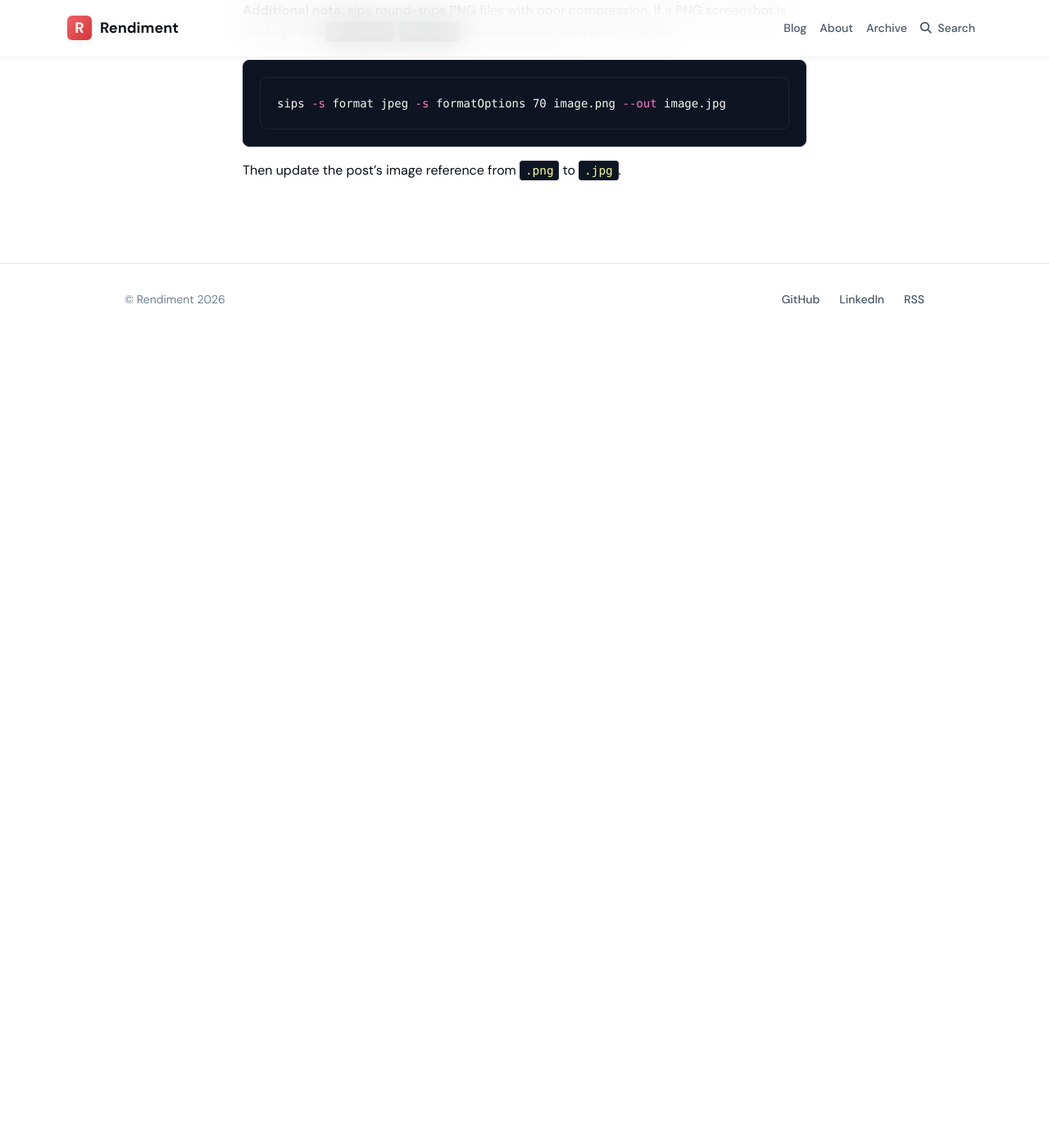
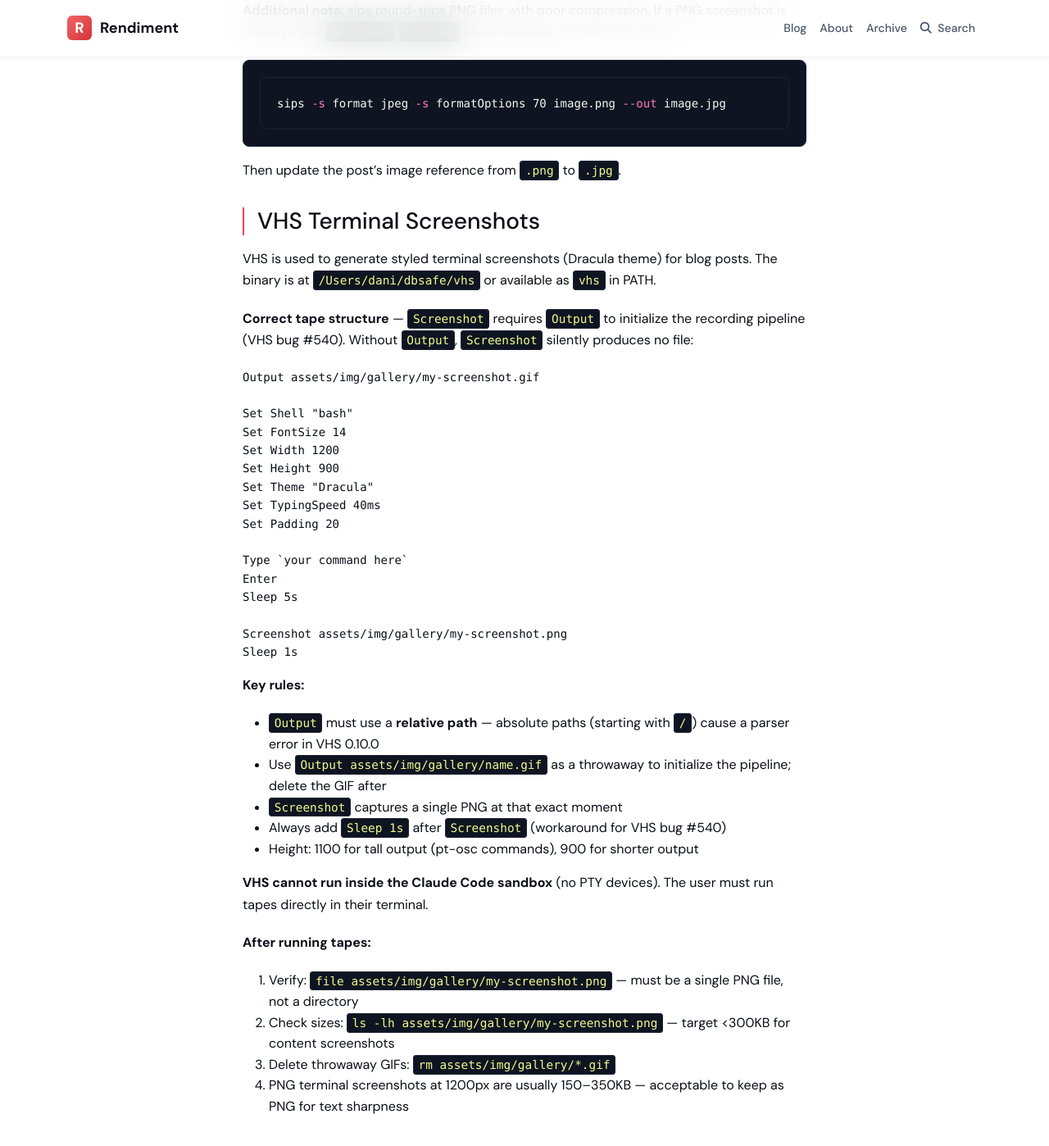
Before and after one commit to nethalo/nethalo.github.io, a Jekyll site: the page built from CLAUDE.md, in a window 1280 px wide and 1400 px high, scrolled down 14377 px. Shown: the whole window at 82% size. Built offline with Jekyll 4.4.1, drawn with Linux system fonts in a browser that asks for light colours; our own code applies the rules of GitHub Pages for plain Markdown files; before the commit the page ends 14786 px from its top, so only the background shows below that.

Commit message:
Add COPY algorithm DDL post with VHS screenshots and document VHS workflow
- New post: When MySQL Rebuilds Your Table (COPY algorithm DDL)
- Add 3 VHS terminal screenshots for MODIFY COLUMN, CHANGE COLUMN, charset conversion
- Switch hero image from .jpg to .png
- Add VHS tape files for screenshot reproduction
- Document VHS Screenshot + Output workaround in CLAUDE.md (bug #540)

Co-Authored-By: Claude Sonnet 4.6 <noreply@anthropic.com>

````diff
--- a/CLAUDE.md
+++ b/CLAUDE.md
@@ -452,3 +452,43 @@ sips --resampleWidth 1600 --setProperty formatOptions 85 image.jpg
 sips -s format jpeg -s formatOptions 70 image.png --out image.jpg
 ```
 Then update the post's image reference from `.png` to `.jpg`.
+
+### VHS Terminal Screenshots
+
+VHS is used to generate styled terminal screenshots (Dracula theme) for blog posts. The binary is at `/Users/dani/dbsafe/vhs` or available as `vhs` in PATH.
+
+**Correct tape structure** — `Screenshot` requires `Output` to initialize the recording pipeline (VHS bug #540). Without `Output`, `Screenshot` silently produces no file:
+
+```tape
+Output assets/img/gallery/my-screenshot.gif
+
+Set Shell "bash"
+Set FontSize 14
+Set Width 1200
+Set Height 900
+Set Theme "Dracula"
+Set TypingSpeed 40ms
+Set Padding 20
+
+Type `your command here`
+Enter
+Sleep 5s
+
+Screenshot assets/img/gallery/my-screenshot.png
+Sleep 1s
+```
+
+**Key rules:**
+- `Output` must use a **relative path** — absolute paths (starting with `/`) cause a parser error in VHS 0.10.0
+- Use `Output assets/img/gallery/name.gif` as a throwaway to initialize the pipeline; delete the GIF after
+- `Screenshot` captures a single PNG at that exact moment
+- Always add `Sleep 1s` after `Screenshot` (workaround for VHS bug #540)
+- Height: 1100 for tall output (pt-osc commands), 900 for shorter output
+
+**VHS cannot run inside the Claude Code sandbox** (no PTY devices). The user must run tapes directly in their terminal.
+
+**After running tapes:**
+1. Verify: `file assets/img/gallery/my-screenshot.png` — must be a single PNG file, not a directory
+2. Check sizes: `ls -lh assets/img/gallery/my-screenshot.png` — target <300KB for content screenshots
+3. Delete throwaway GIFs: `rm assets/img/gallery/*.gif`
+4. PNG terminal screenshots at 1200px are usually 150–350KB — acceptable to keep as PNG for text sharpness
````
Also changed, not shown: _posts/2026-02-22-copy-algorithm-mysql-dbsafe.md (added, +199 -0 lines), assets/img/gallery/copy-algorithm-hero.png (added), assets/img/gallery/dbsafe-copy-change-column.png (added), assets/img/gallery/dbsafe-copy-charset-conversion.png (added), assets/img/gallery/dbsafe-copy-modify-varchar.png (added), 3 other files.
